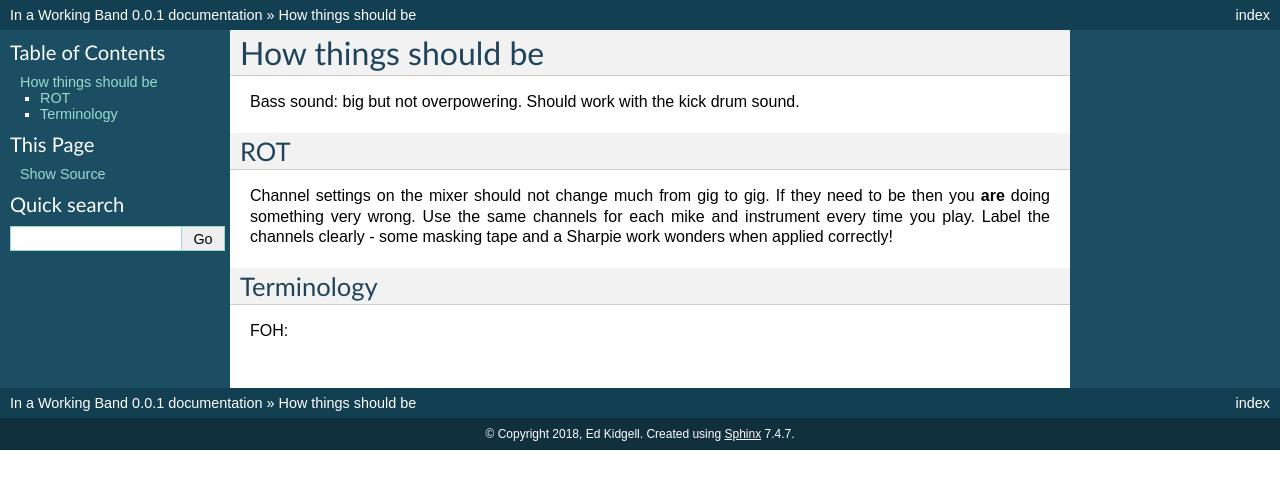
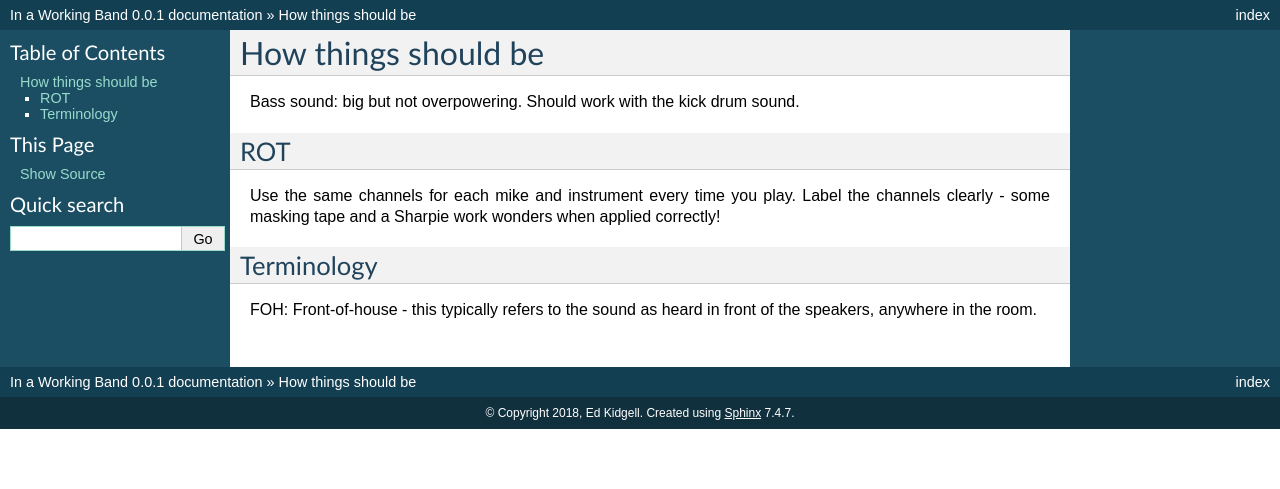
Before and after one commit to flakjakk/working-band, a Sphinx documentation site: the page built from docs/source/howthings.rst, in a window 1280 px wide. Shown: the top 489 px of the page. Built offline with Sphinx 7.4.7, drawn with Linux system fonts in a browser that asks for light colours.

```diff
--- a/docs/source/howthings.rst
+++ b/docs/source/howthings.rst
@@ -5,10 +5,10 @@ Bass sound: big but not overpowering. Should work with the kick drum sound.
 
 ROT
 ---
-Channel settings on the mixer should not change much from gig to gig. If they need to be then you **are** doing something very wrong.
+
 Use the same channels for each mike and instrument every time you play.
 Label the channels clearly - some masking tape and a Sharpie work wonders when applied correctly!
 
 Terminology
 -----------
-FOH:
+FOH:           Front-of-house - this typically refers to the sound as heard in front of the speakers, anywhere in the room.
--- a/docs/source/index.rst
+++ b/docs/source/index.rst
@@ -10,6 +10,7 @@ Guide to being in a Working Band.
    license
    help
    intro
+   seats
    stagesetup
    theliveact
    rep
--- a/docs/source/linecheck.rst
+++ b/docs/source/linecheck.rst
@@ -18,6 +18,8 @@ PA
 #. Check that everything is up and running
 #. Turn the power amps / PA speakers and monitor volumes up to full
 #. Push the main L/R faders up to '0' [some call this 'parity']
+
+.. note ::   Channel settings on the mixer should not change much from gig to gig. If they need to be then you **are** doing something very wrong.
 
 Vox
 ^^^
--- a/docs/source/phase2.rst
+++ b/docs/source/phase2.rst
@@ -25,7 +25,7 @@ Okay, so we have a basic checklist of items that should be completed before atte
 +-------------------------------+---------------+
 |For the Drum Kit               |Sorted?        |
 +===============================+===============+
-|Drums set up?                  |               |
+|Drums set up                   |               |
 +-------------------------------+---------------+
 |Drum mikes set up              |               |
 +-------------------------------+---------------+
```
Also changed, not shown: docs/source/seats.rst (added, +16 -0 lines), docs/source/images/cheap-seats-stage-cabling.jpg (added), 1 other file.
